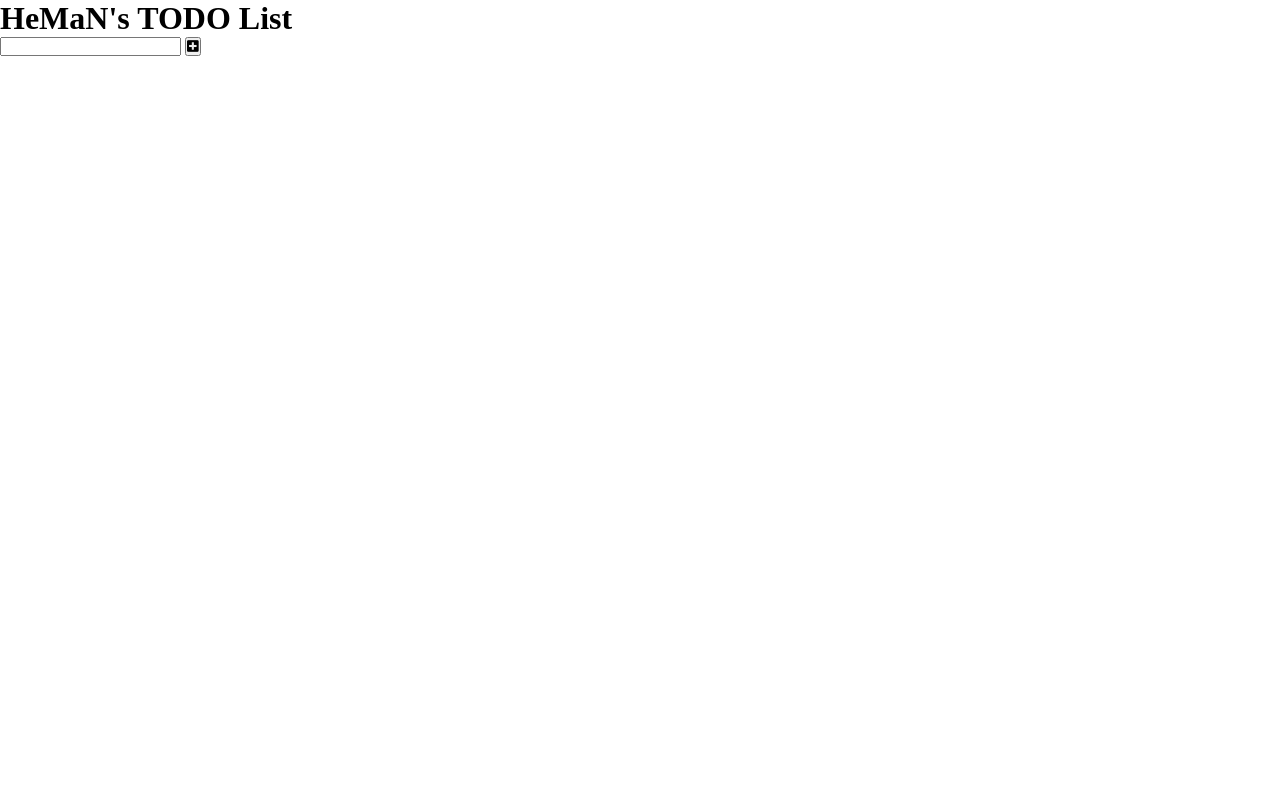
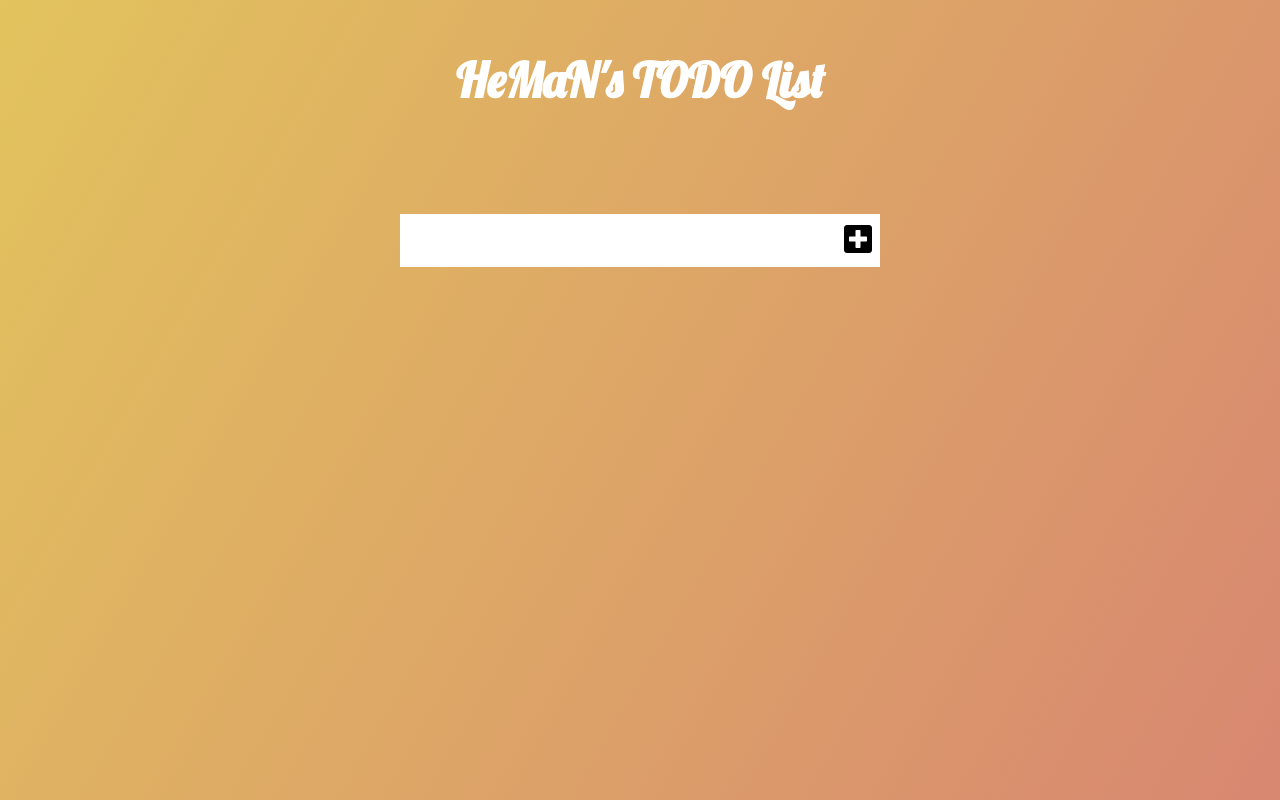
Before and after one commit to HeMan22/TODO, a plain HTML site: page index.html in a window 1280 px wide. Drawn offline with Linux system fonts and the light colour scheme.

Commit message:
initial styling

```diff
--- a/style.css
+++ b/style.css
@@ -3,3 +3,30 @@
   padding: 0;
   box-sizing: border-box;
 }
+
+body {
+  background-image: linear-gradient(120deg, #e2c35d, #d88771);
+  color: white;
+  font-family: Lobster;
+  min-height: 100vh;
+}
+
+header {
+  font-size: 1.5rem;
+}
+
+header,
+form {
+  min-height: 20vh;
+  display: flex;
+  align-items: center;
+  justify-content: center;
+}
+
+form input,
+form button {
+  padding: 0.5rem;
+  font-size: 2rem;
+  border: none;
+  background: white;
+}
```
